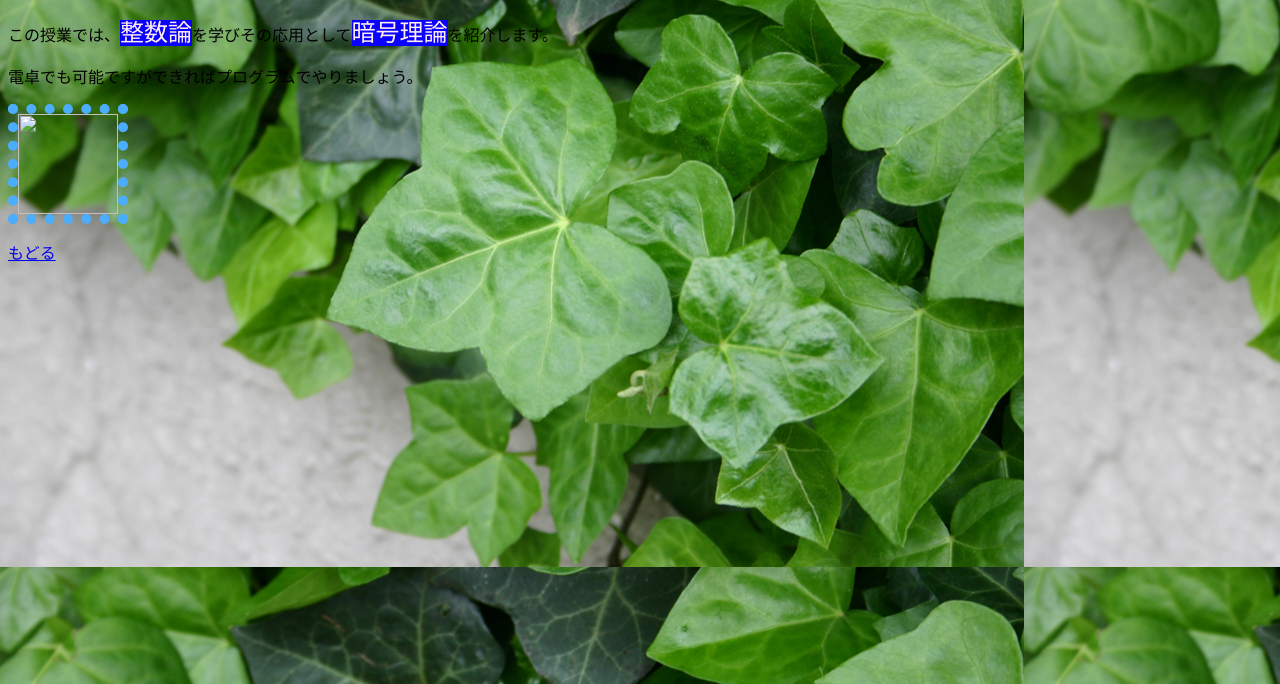
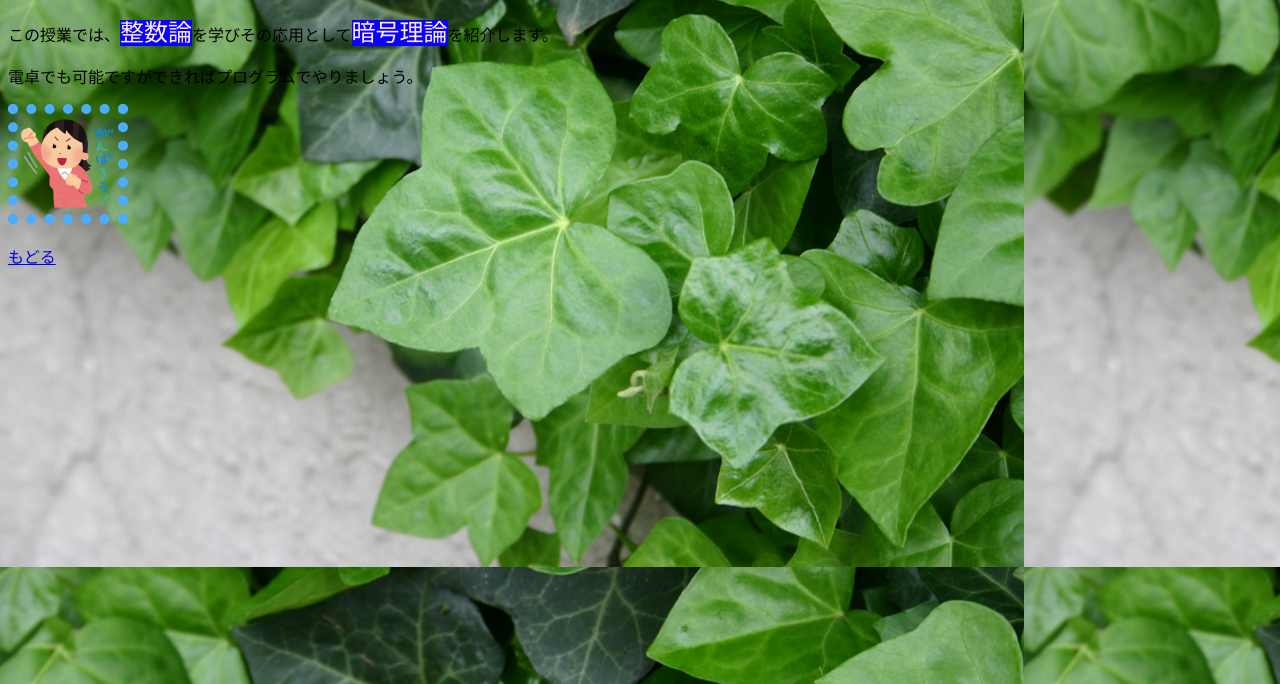
Before and after one commit to OtaroTanaka/2024VC, a plain HTML site: page math.html in a window 1280 px wide. Shown: the part 116-800 px from the top of the page. Drawn offline with Linux system fonts and the light colour scheme.

Commit message:
Update math.html

```diff
--- a/math.html
+++ b/math.html
@@ -11,7 +11,7 @@
 <p>担当　中村直人</p>
 <p>この授業では、<span class="key" style="">整数論</span>を学びその応用として<span class="key">暗号理論</span>を紹介します。</p>
 <p>電卓でも可能ですができればプログラムでやりましょう。</p>
-<p><img src="../第２回資料/lesson01/kadai/ganba.png" width="100" height="100" alt=""/></p>
+<p><img src="ganba.png" width="100" height="100" alt=""/></p>
 <p><a href="index.html">もどる</a></p>
 </body>
 </html>
```
